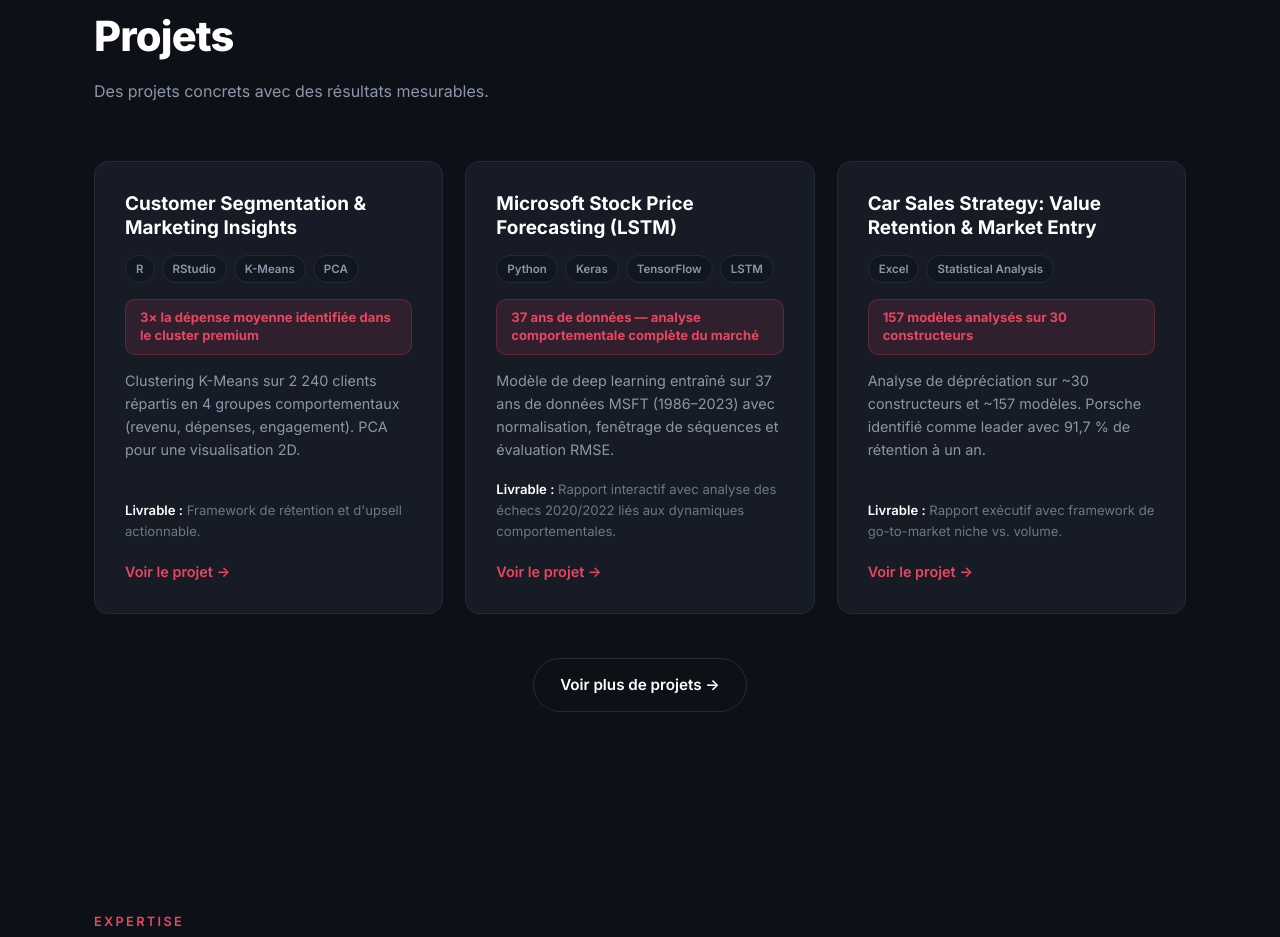
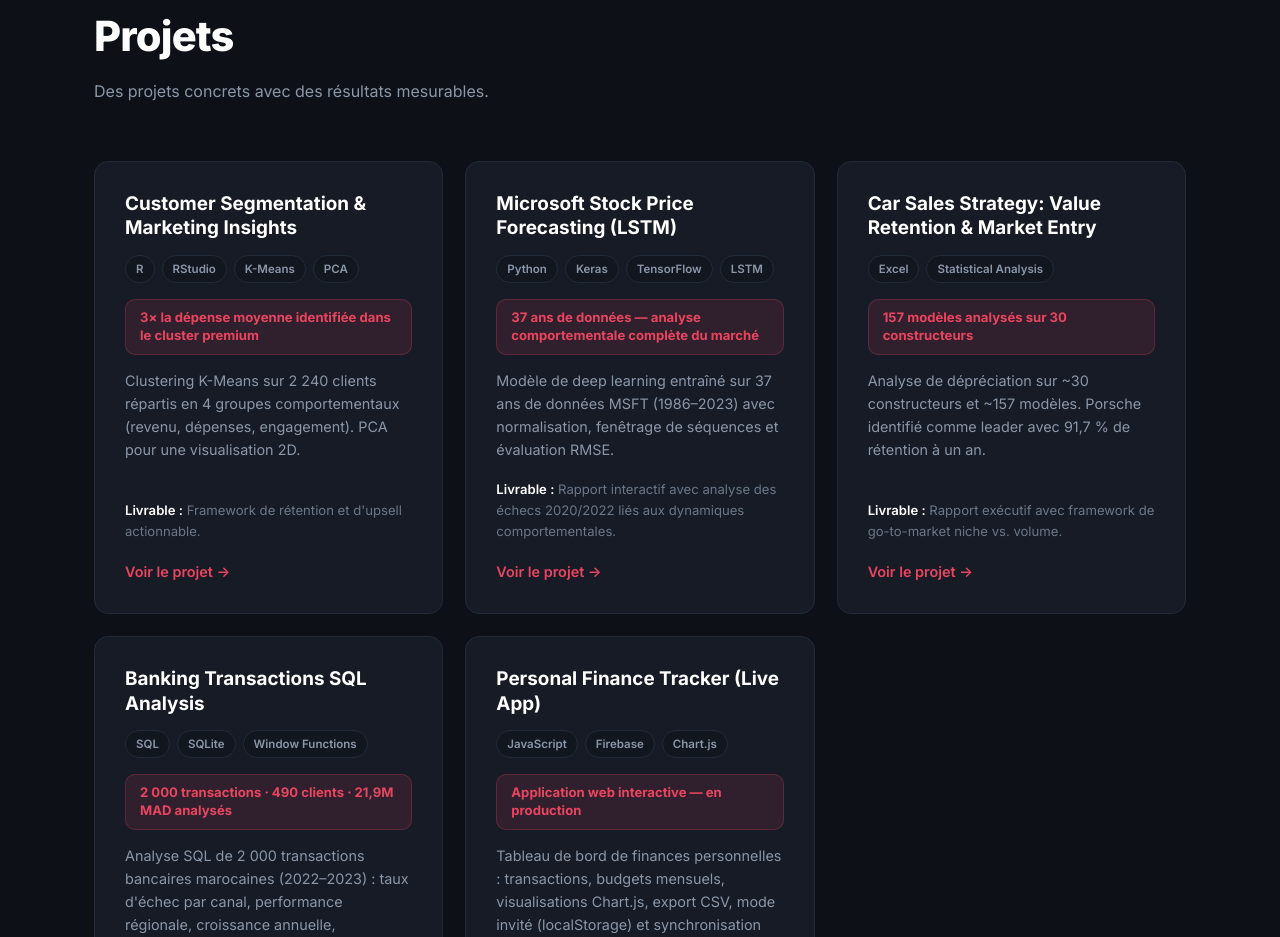
Before and after one commit to Anass2024/portfolio, a plain HTML site: page index.html in a window 1280 px wide. Shown: the part 1863-2800 px from the top of the page. Drawn offline with Linux system fonts and the light colour scheme.

Commit message:
Remove student portfolio link; add Banking SQL and Finance Tracker projects

```diff
--- a/index.html
+++ b/index.html
@@ -293,9 +293,6 @@
       <p class="sec-sub" data-fr="Des projets concrets avec des résultats mesurables." data-en="Real projects with measurable results.">Des projets concrets avec des résultats mesurables.</p>
     </div>
     <div class="grid-projects" id="projectsGrid"></div>
-    <div class="reveal" style="text-align:center;margin-top:44px">
-      <a class="btn btn-ghost" href="https://anass2024.github.io/anass24.github.io/" target="_blank" rel="noopener" data-fr="Voir plus de projets →" data-en="See more projects →">Voir plus de projets →</a>
-    </div>
   </div>
 </section>
 
@@ -411,7 +408,8 @@ const projects = [
     fr:"Clustering K-Means sur 2 240 clients répartis en 4 groupes comportementaux (revenu, dépenses, engagement). PCA pour une visualisation 2D.",
     en:"K-Means clustering on 2,240 customers into 4 behavioral groups (income, spending, engagement). PCA for 2D visualization.",
     deliverFr:"Framework de rétention et d'upsell actionnable.",
-    deliverEn:"Actionable retention and upsell campaign framework."
+    deliverEn:"Actionable retention and upsell campaign framework.",
+    link:"https://anass2024.github.io/anass24.github.io/projects/customer_segmentation/customer_segmentation_Report.pdf"
   },
   {
     title:"Microsoft Stock Price Forecasting (LSTM)",
@@ -420,7 +418,8 @@ const projects = [
     fr:"Modèle de deep learning entraîné sur 37 ans de données MSFT (1986–2023) avec normalisation, fenêtrage de séquences et évaluation RMSE.",
     en:"Deep learning model trained on 37 years of MSFT historical data (1986–2023) with normalization, sequence windowing, RMSE evaluation.",
     deliverFr:"Rapport interactif avec analyse des échecs 2020/2022 liés aux dynamiques comportementales.",
-    deliverEn:"Interactive report with 2020/2022 failure analysis linked to behavioral market dynamics."
+    deliverEn:"Interactive report with 2020/2022 failure analysis linked to behavioral market dynamics.",
+    link:"https://anass2024.github.io/anass24.github.io/projects/msft_analysis/MSFT.html"
   },
   {
     title:"Car Sales Strategy: Value Retention & Market Entry",
@@ -429,7 +428,28 @@ const projects = [
     fr:"Analyse de dépréciation sur ~30 constructeurs et ~157 modèles. Porsche identifié comme leader avec 91,7 % de rétention à un an.",
     en:"Depreciation analysis across ~30 manufacturers and ~157 models. Porsche identified as top performer at 91.7% one-year retention.",
     deliverFr:"Rapport exécutif avec framework de go-to-market niche vs. volume.",
-    deliverEn:"Executive report with niche vs. volume go-to-market framework."
+    deliverEn:"Executive report with niche vs. volume go-to-market framework.",
+    link:"https://anass2024.github.io/anass24.github.io/projects/car_sales_analysis/index.html"
+  },
+  {
+    title:"Banking Transactions SQL Analysis",
+    tags:["SQL","SQLite","Window Functions"],
+    badge:{fr:"2 000 transactions · 490 clients · 21,9M MAD analysés",en:"2,000 transactions · 490 customers · 21.9M MAD analyzed"},
+    fr:"Analyse SQL de 2 000 transactions bancaires marocaines (2022–2023) : taux d'échec par canal, performance régionale, croissance annuelle, segmentation par âge et risque de crédit, via 15 requêtes.",
+    en:"SQL analysis of 2,000 Moroccan banking transactions (2022–2023): channel failure rates, regional performance, year-over-year growth, age segmentation and credit risk, across 15 queries.",
+    deliverFr:"15 requêtes documentées avec rapport complet sur GitHub.",
+    deliverEn:"15 documented queries with a full report on GitHub.",
+    link:"https://github.com/Anass2024/banking-transactions-sql"
+  },
+  {
+    title:"Personal Finance Tracker (Live App)",
+    tags:["JavaScript","Firebase","Chart.js"],
+    badge:{fr:"Application web interactive — en production",en:"Interactive web app — live in production"},
+    fr:"Tableau de bord de finances personnelles : transactions, budgets mensuels, visualisations Chart.js, export CSV, mode invité (localStorage) et synchronisation cloud Firebase.",
+    en:"Personal finance dashboard: transactions, monthly budgets, Chart.js visualizations, CSV export, guest mode (localStorage) and Firebase cloud sync.",
+    deliverFr:"Application en ligne, accessible et testable immédiatement.",
+    deliverEn:"Live app, accessible and testable instantly.",
+    link:"https://anass2024.github.io/anass24.github.io/finance-tracker/"
   }
 ];
 
@@ -463,7 +483,7 @@ function renderProjects(){
       <div class="badge" data-fr="${p.badge.fr}" data-en="${p.badge.en}">${p.badge.fr}</div>
       <p data-fr="${p.fr}" data-en="${p.en}">${p.fr}</p>
       <div class="deliver"><b data-fr="Livrable :" data-en="Deliverable:">Livrable :</b> <span data-fr="${p.deliverFr}" data-en="${p.deliverEn}">${p.deliverFr}</span></div>
-      <a class="proj-link" href="https://anass2024.github.io/anass24.github.io/" target="_blank" rel="noopener" data-fr="Voir le projet →" data-en="View project →">Voir le projet →</a>
+      <a class="proj-link" href="${p.link}" target="_blank" rel="noopener" data-fr="Voir le projet →" data-en="View project →">Voir le projet →</a>
     </div>`).join("");
 }
 function renderSkills(){
```
